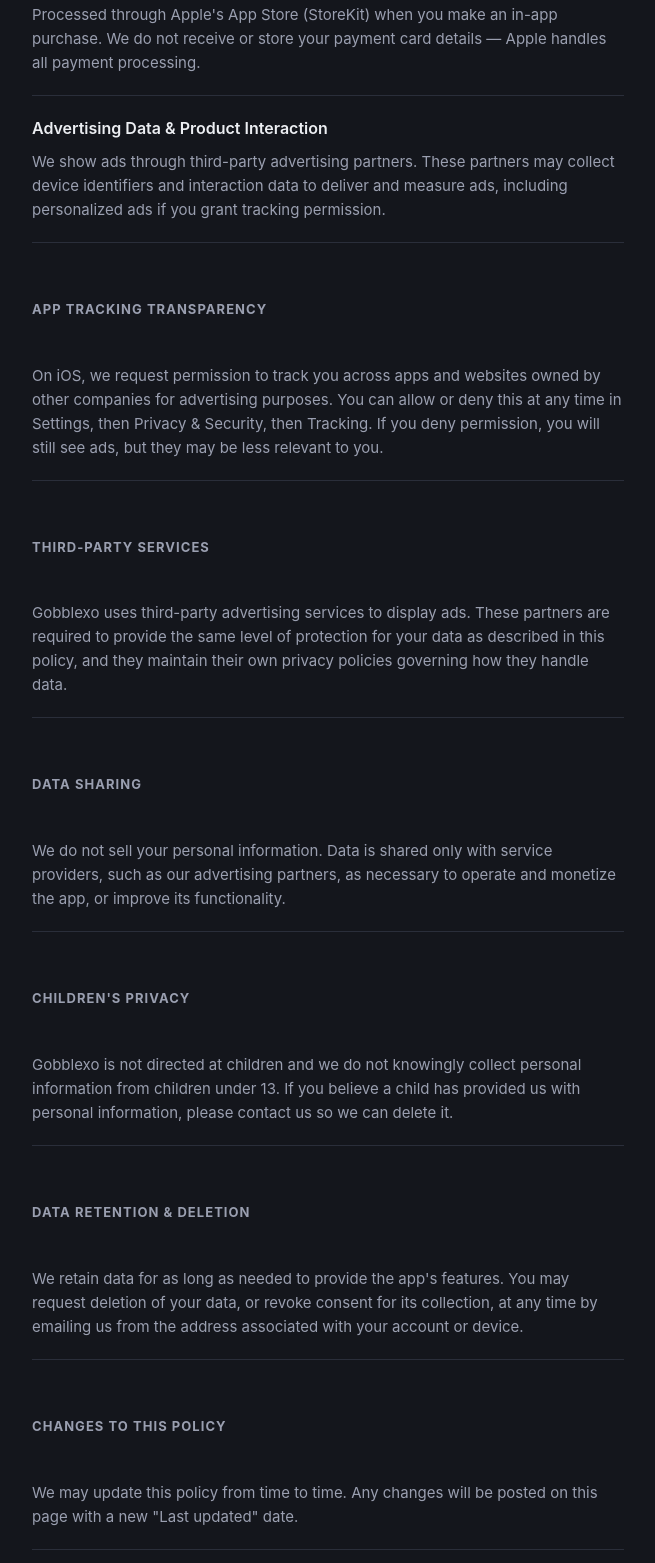
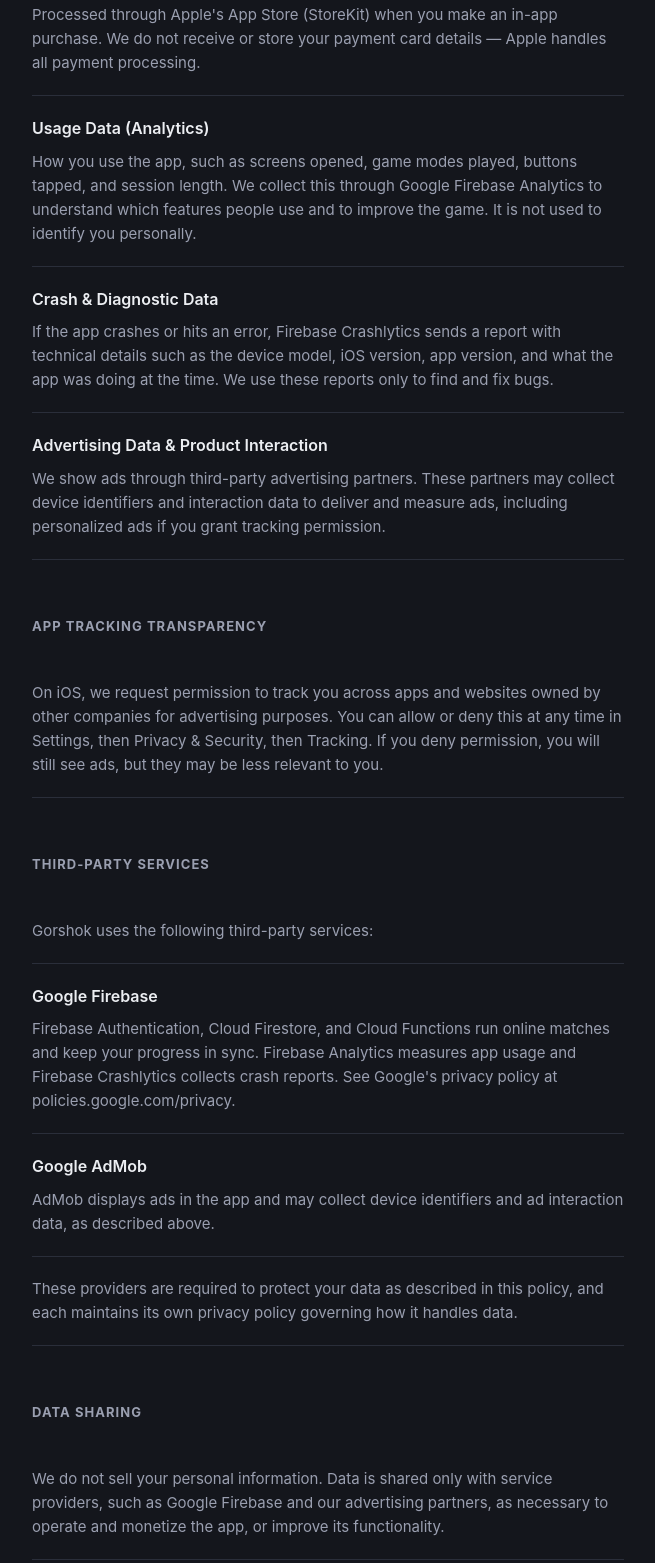
Before and after one commit to Ivan7Ch/GobbletSupport, a plain HTML site: page privacy.html in a window 1280 px wide. Shown: the part 962-2525 px from the top of the page, without its empty margins (312-967 px from the left). Drawn offline with Linux system fonts and the light colour scheme.

Commit message:
Update privacy.html

```diff
--- a/privacy.html
+++ b/privacy.html
@@ -3,7 +3,7 @@
 <head>
 <meta charset="UTF-8">
 <meta name="viewport" content="width=device-width, initial-scale=1.0">
-<title>Gobblexo — Privacy Policy</title>
+<title>Gorshok — Privacy Policy</title>
 <style>
 :root {
 --bg: #14161c;
@@ -126,14 +126,14 @@ border-top: 1px solid var(--line);
 <span class="m"></span>
 <span class="s"></span>
 </div>
-<h1 class="display">Gobblexo — Privacy Policy</h1>
-<p>Last updated: July 26, 2026</p>
+<h1 class="display">Gorshok — Privacy Policy</h1>
+<p>Last updated: November 25, 2026</p>
 </header>
 <main>
 <section>
 <h2>Overview</h2>
 <div class="faq-item">
-<p class="faq-a">This Privacy Policy explains what information the Gobblexo app collects, how it is used, and your choices regarding that information. Gobblexo is intended for a general audience.</p>
+<p class="faq-a">This Privacy Policy explains what information the Gorshok app collects, how it is used, and your choices regarding that information. Gorshok is intended for a general audience.</p>
 </div>
 </section>
 <section>
@@ -151,6 +151,14 @@ border-top: 1px solid var(--line);
 <p class="faq-a">Processed through Apple's App Store (StoreKit) when you make an in-app purchase. We do not receive or store your payment card details — Apple handles all payment processing.</p>
 </div>
 <div class="faq-item">
+<p class="faq-q">Usage Data (Analytics)</p>
+<p class="faq-a">How you use the app, such as screens opened, game modes played, buttons tapped, and session length. We collect this through Google Firebase Analytics to understand which features people use and to improve the game. It is not used to identify you personally.</p>
+</div>
+<div class="faq-item">
+<p class="faq-q">Crash &amp; Diagnostic Data</p>
+<p class="faq-a">If the app crashes or hits an error, Firebase Crashlytics sends a report with technical details such as the device model, iOS version, app version, and what the app was doing at the time. We use these reports only to find and fix bugs.</p>
+</div>
+<div class="faq-item">
 <p class="faq-q">Advertising Data &amp; Product Interaction</p>
 <p class="faq-a">We show ads through third-party advertising partners. These partners may collect device identifiers and interaction data to deliver and measure ads, including personalized ads if you grant tracking permission.</p>
 </div>
@@ -164,19 +172,30 @@ border-top: 1px solid var(--line);
 <section>
 <h2>Third-Party Services</h2>
 <div class="faq-item">
-<p class="faq-a">Gobblexo uses third-party advertising services to display ads. These partners are required to provide the same level of protection for your data as described in this policy, and they maintain their own privacy policies governing how they handle data.</p>
+<p class="faq-a">Gorshok uses the following third-party services:</p>
+</div>
+<div class="faq-item">
+<p class="faq-q">Google Firebase</p>
+<p class="faq-a">Firebase Authentication, Cloud Firestore, and Cloud Functions run online matches and keep your progress in sync. Firebase Analytics measures app usage and Firebase Crashlytics collects crash reports. See Google's privacy policy at policies.google.com/privacy.</p>
+</div>
+<div class="faq-item">
+<p class="faq-q">Google AdMob</p>
+<p class="faq-a">AdMob displays ads in the app and may collect device identifiers and ad interaction data, as described above.</p>
+</div>
+<div class="faq-item">
+<p class="faq-a">These providers are required to protect your data as described in this policy, and each maintains its own privacy policy governing how it handles data.</p>
 </div>
 </section>
 <section>
 <h2>Data Sharing</h2>
 <div class="faq-item">
-<p class="faq-a">We do not sell your personal information. Data is shared only with service providers, such as our advertising partners, as necessary to operate and monetize the app, or improve its functionality.</p>
+<p class="faq-a">We do not sell your personal information. Data is shared only with service providers, such as Google Firebase and our advertising partners, as necessary to operate and monetize the app, or improve its functionality.</p>
 </div>
 </section>
 <section>
 <h2>Children's Privacy</h2>
 <div class="faq-item">
-<p class="faq-a">Gobblexo is not directed at children and we do not knowingly collect personal information from children under 13. If you believe a child has provided us with personal information, please contact us so we can delete it.</p>
+<p class="faq-a">Gorshok is not directed at children and we do not knowingly collect personal information from children under 13. If you believe a child has provided us with personal information, please contact us so we can delete it.</p>
 </div>
 </section>
 <section>
@@ -200,7 +219,7 @@ border-top: 1px solid var(--line);
 </section>
 </main>
 <footer>
-© 2026 Gobblexo
+© 2026 Gorshok
 </footer>
 </body>
 </html>
```
